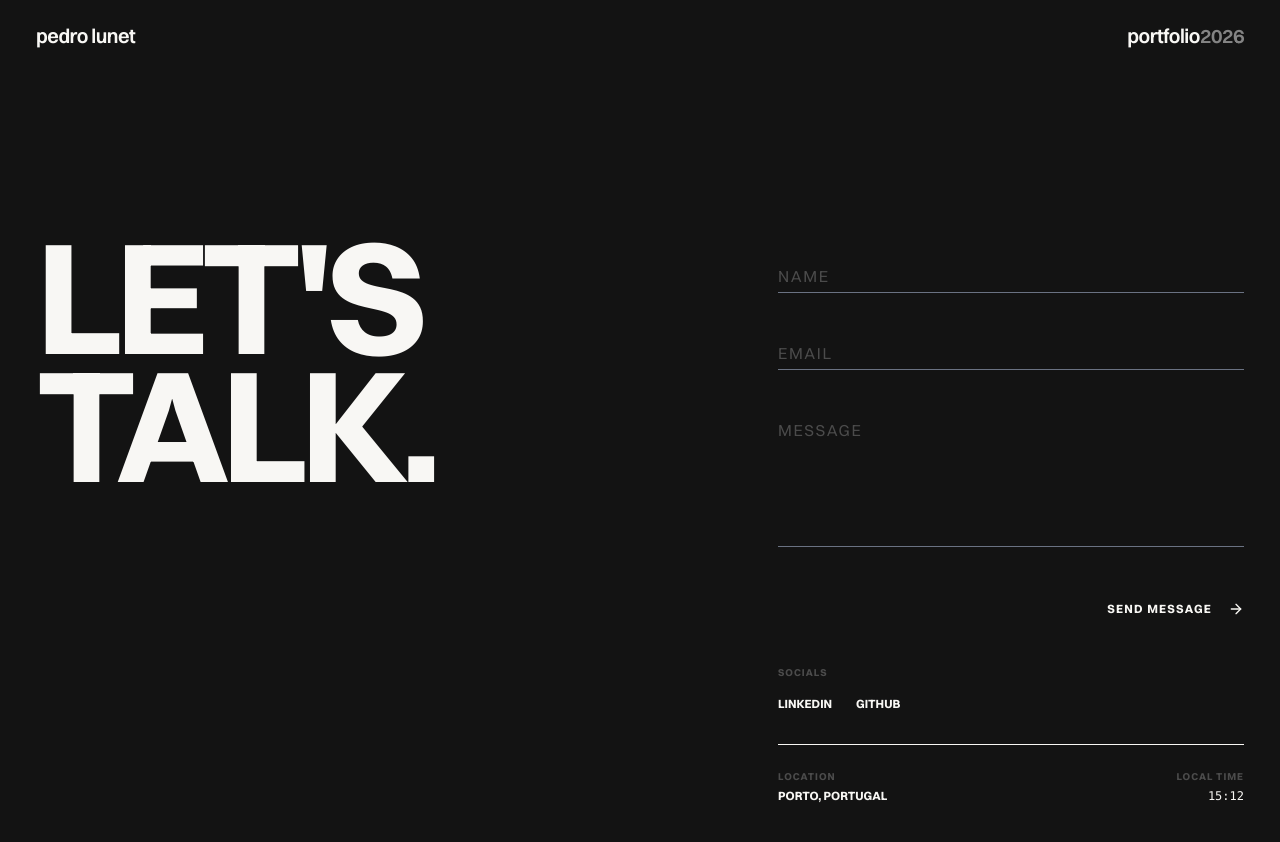
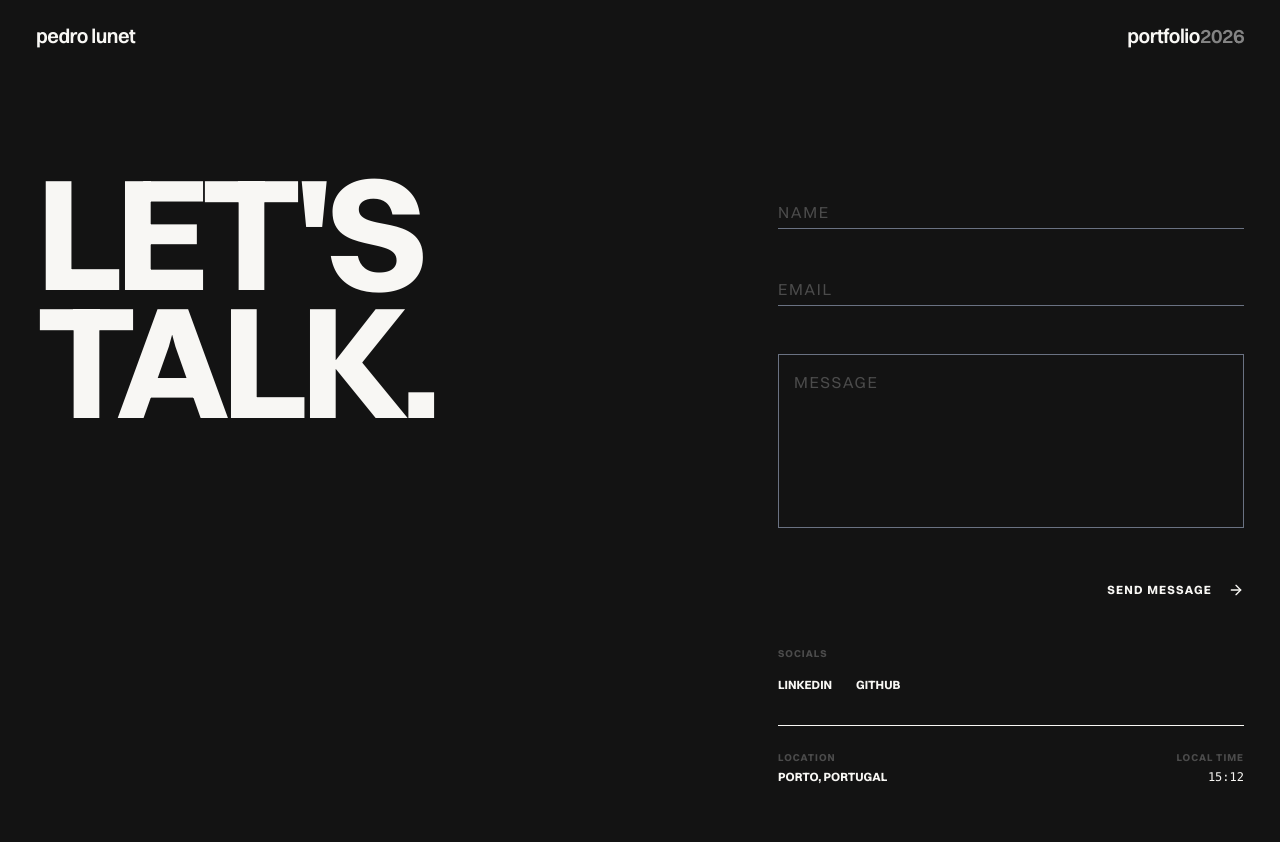
Before and after one commit to PedroLunet/pedrolunet.dev, a SvelteKit app: page /contact in a window 1280 px wide. Shown: the top 842 px of the page. Built offline with nearby package versions, Linux system fonts and the light colour scheme.

Commit message:
updated styling on the form

```diff
--- a/src/routes/contact/+page.svelte
+++ b/src/routes/contact/+page.svelte
@@ -36,7 +36,7 @@
 	});
 </script>
 
-<div class="min-h-screen w-full bg-bg px-6 pt-32 pb-12 lg:px-9 lg:pt-40">
+<div class="min-h-screen w-full bg-bg px-6 pt-12 pb-12 lg:px-9 lg:pt-24">
 	<div class="grid grid-cols-1 gap-16 lg:grid-cols-12">
 		<div class="col-span-1 lg:col-span-7">
 			<div class="reveal translate-y-8 opacity-0">
@@ -51,14 +51,12 @@
 		<div class="col-span-1 flex flex-col gap-12 lg:col-span-5 lg:pt-4">
 			{#if form?.success}
 				<div
-					class="animate-in fade-in slide-in-from-bottom-4 flex h-full flex-col items-start justify-center duration-700"
+					class="animate-in fade-in zoom-in flex h-full min-h-100 flex-col items-center justify-center border border-accent/20 bg-accent/5 p-12 text-center duration-500"
 				>
-					<h3 class="text-text-primary mb-2 text-4xl font-bold tracking-tight uppercase">
+					<h3 class="text-text-primary mb-2 text-2xl font-bold tracking-widest uppercase">
 						Message Sent
 					</h3>
-					<p class="mb-8 text-lg font-light text-text-secondary">
-						Thank you. I'll get back to you shortly.
-					</p>
+					<p class="mb-8 text-sm text-text-secondary">Thank you. I'll get back to you shortly.</p>
 
 					<a
 						href="/contact"
@@ -116,19 +114,23 @@
 						</label>
 					</div>
 
-					<div class="group relative">
+					<div class="group relative mt-4">
 						<textarea
 							name="message"
 							id="message"
 							required
-							rows="4"
+							rows="5"
 							value={form?.values?.message ?? ''}
 							placeholder=" "
-							class="peer border-text-primary/20 text-text-primary w-full resize-none rounded-none border-0 border-b bg-transparent py-4 text-lg font-light placeholder-transparent transition-colors outline-none focus:border-accent focus:ring-0"
+							class="peer border-text-primary/20 text-text-primary w-full resize-none rounded-none border bg-transparent p-4 text-lg font-light placeholder-transparent transition-colors outline-none focus:border-accent focus:ring-0"
 						></textarea>
+
 						<label
 							for="message"
-							class="pointer-events-none absolute top-4 left-0 text-xs font-bold tracking-widest text-text-secondary uppercase transition-all duration-300 peer-placeholder-shown:top-4 peer-placeholder-shown:text-base peer-placeholder-shown:font-normal peer-placeholder-shown:text-text-secondary/50 peer-valid:-top-2 peer-valid:text-[10px] peer-valid:font-bold peer-focus:-top-2 peer-focus:text-[10px] peer-focus:font-bold peer-focus:text-accent"
+							class="pointer-events-none absolute top-4 left-4 text-xs font-bold tracking-widest text-text-secondary uppercase transition-all duration-300
+              peer-placeholder-shown:top-4 peer-placeholder-shown:text-base peer-placeholder-shown:font-normal peer-placeholder-shown:text-text-secondary/50
+              peer-valid:-top-2.5 peer-valid:left-3 peer-valid:bg-bg peer-valid:px-1 peer-valid:text-[10px] peer-valid:font-bold peer-focus:-top-2.5
+              peer-focus:left-3 peer-focus:bg-bg peer-focus:px-1 peer-focus:text-[10px] peer-focus:font-bold peer-focus:text-accent"
 						>
 							Message
 						</label>
@@ -149,7 +151,6 @@
 							class="group text-text-primary flex items-center gap-4 text-xs font-bold tracking-widest uppercase transition-colors hover:text-accent disabled:opacity-50"
 						>
 							<span>{loading ? 'Sending...' : 'Send Message'}</span>
-
 							<div
 								class="relative flex items-center justify-center transition-transform duration-300 group-hover:translate-x-1"
 							>
```
